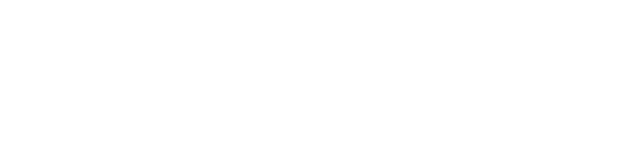
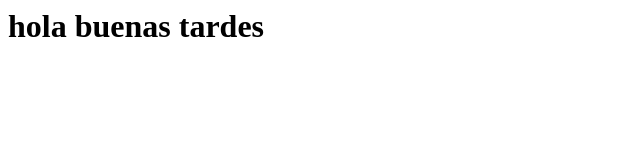
Before and after one commit to manuelgarcia06/PRUEBA1, a plain HTML site: page Index.html in a window 1280 px wide. Shown: the whole page, without its empty margins (0-640 px from the left). Drawn offline with Linux system fonts and the light colour scheme.

Commit message:
Update Index.html

```diff
--- a/Index.html
+++ b/Index.html
@@ -7,4 +7,9 @@
 		</title>
 
 	</head>
+	<body>
+		<h1>hola buenas tardes</h1>
+
+
+	</body>
 </html>
```
